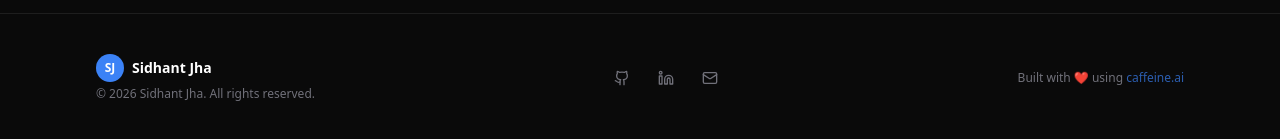
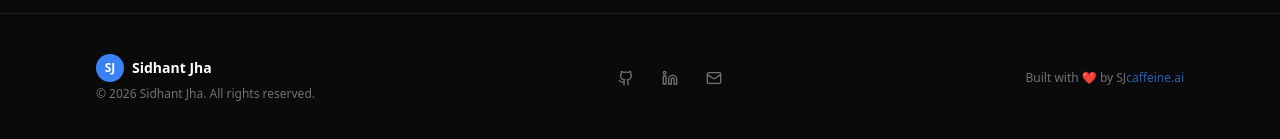
Before and after one commit to SenseiJha/sidhant-jha-portfolio, a React (Vite) app in the folder src/frontend/: page / in a window 1280 px wide. Shown: the part 8176-8315 px from the top of the page. Built offline with nearby package versions, Linux system fonts and the light colour scheme; what @icp-sdk/core would draw is missing.

Commit message:
Update footer attribution text

```diff
--- a/src/frontend/src/components/Footer.tsx
+++ b/src/frontend/src/components/Footer.tsx
@@ -57,9 +57,8 @@ export function Footer() {
 
           {/* Caffeine attribution */}
           <p className="text-xs text-[#71717a]">
-            Built with ❤️ using{" "}
+            Built with ❤️ by SJ
             <a
-              href={caffeineUrl}
               target="_blank"
               rel="noopener noreferrer"
               className="text-blue-accent/70 hover:text-blue-accent transition-colors"
```
